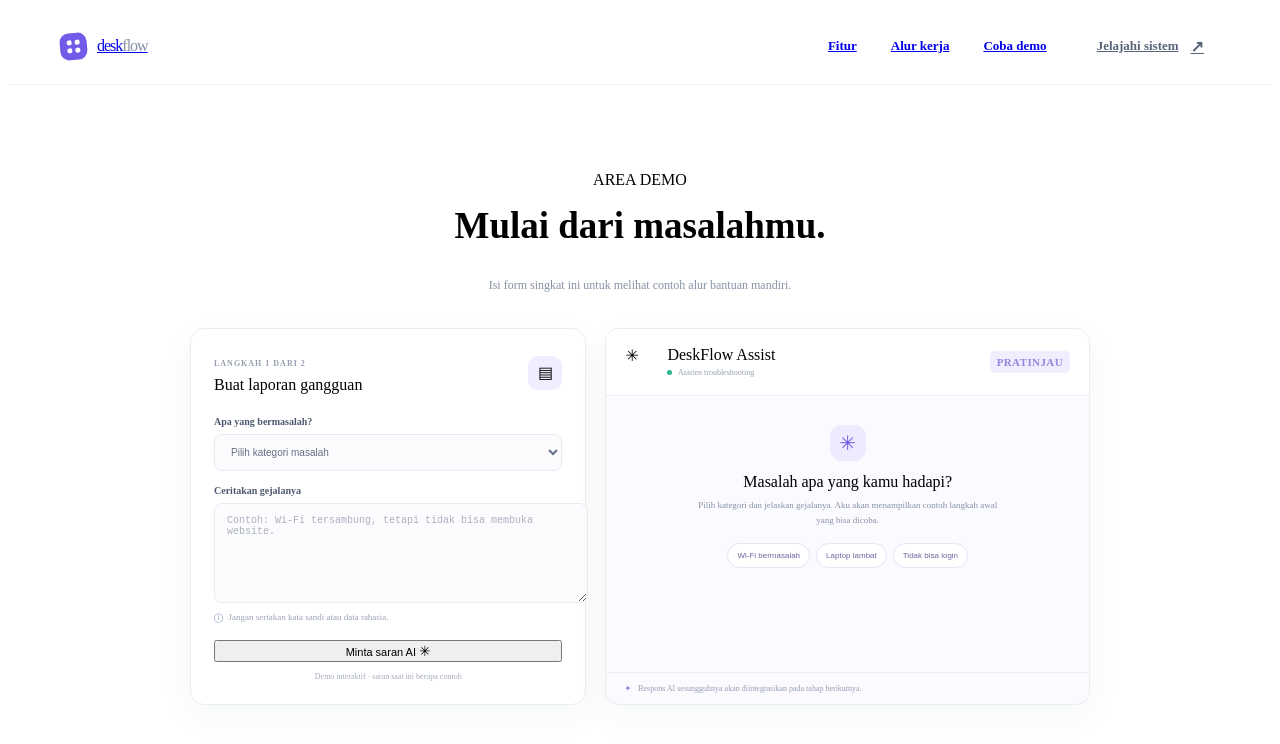
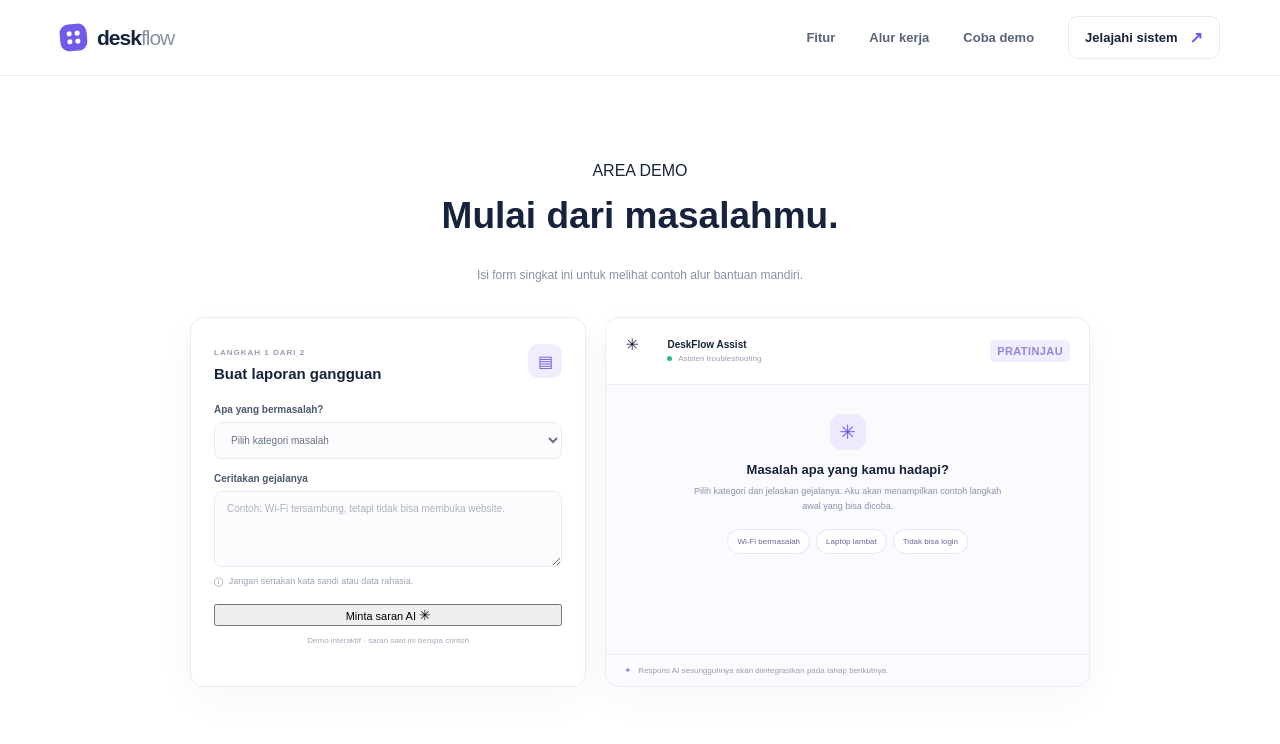
Before and after one commit to Mcghfry/Service-Desk-Management-System-SDMS-, a plain HTML site: page user.html in a window 1280 px wide. Drawn offline with Linux system fonts and the light colour scheme.

Commit message:
Update userstyles.css
up

```diff
--- a/userstyles.css
+++ b/userstyles.css
@@ -1,3 +1,50 @@
+/* =================================================_
+   Theme Variables & Base Setup
+   ================================================= */
+:root {
+  --ink: #17233c;
+  --muted: #6e7890;
+  --purple: #7058e8;
+  --purple-dark: #5b43d3;
+  --mint: #27b993;
+  --line: #e8ebf3;
+  --paper: #f6f8fc;
+  --white: #fff;
+  --font: 'DM Sans', sans-serif;
+  --display: 'Manrope', sans-serif;
+}
+
+*, *::before, *::after {
+  box-sizing: border-box;
+}
+
+html {
+  scroll-behavior: smooth;
+  scroll-padding-top: 82px;
+}
+
+body {
+  margin: 0;
+  background: #fff;
+  color: var(--ink);
+  font-family: var(--font);
+  -webkit-font-smoothing: antialiased;
+}
+
+a {
+  color: inherit;
+  text-decoration: none;
+}
+
+button, input, select, textarea {
+  font: inherit;
+}
+
+.section-wrap {
+  width: min(1160px, calc(100% - 48px));
+  margin-inline: auto;
+}
+
 
 /* =================================================_
    Site Header & Navigation
```
